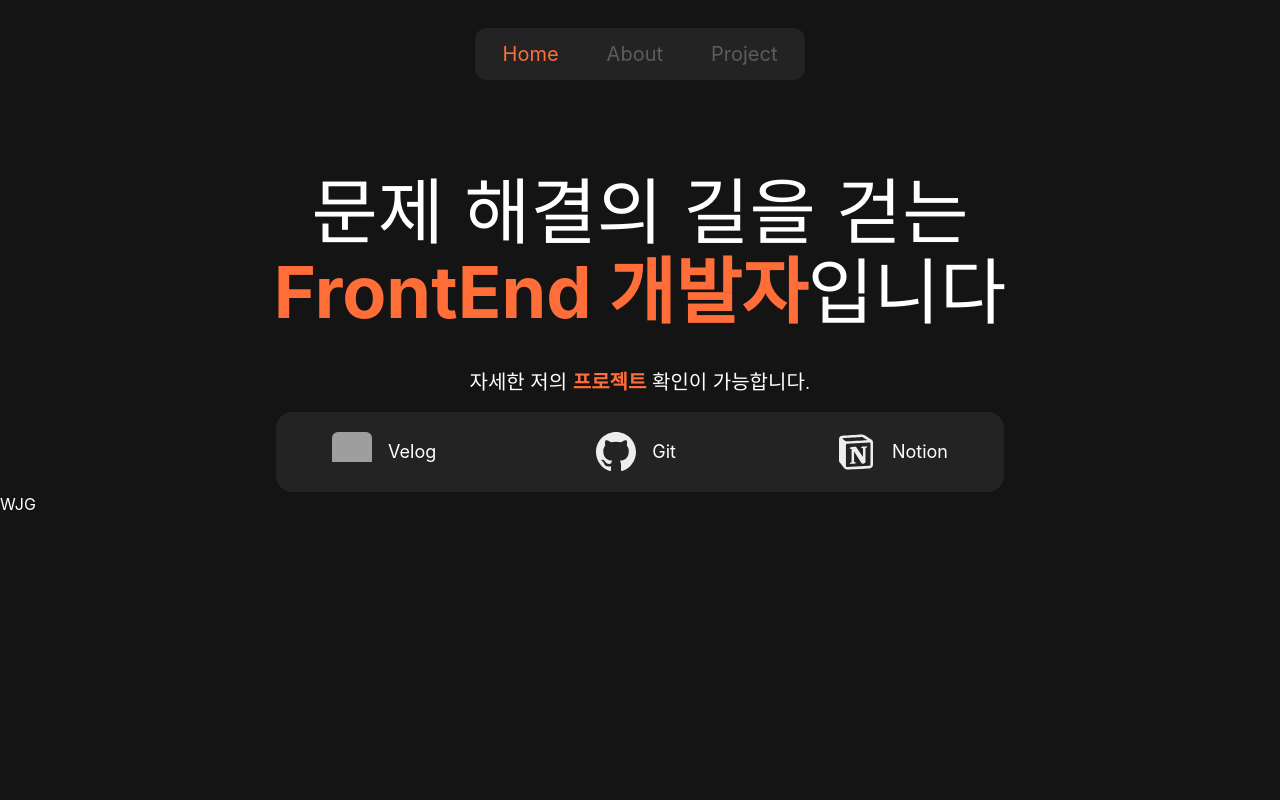
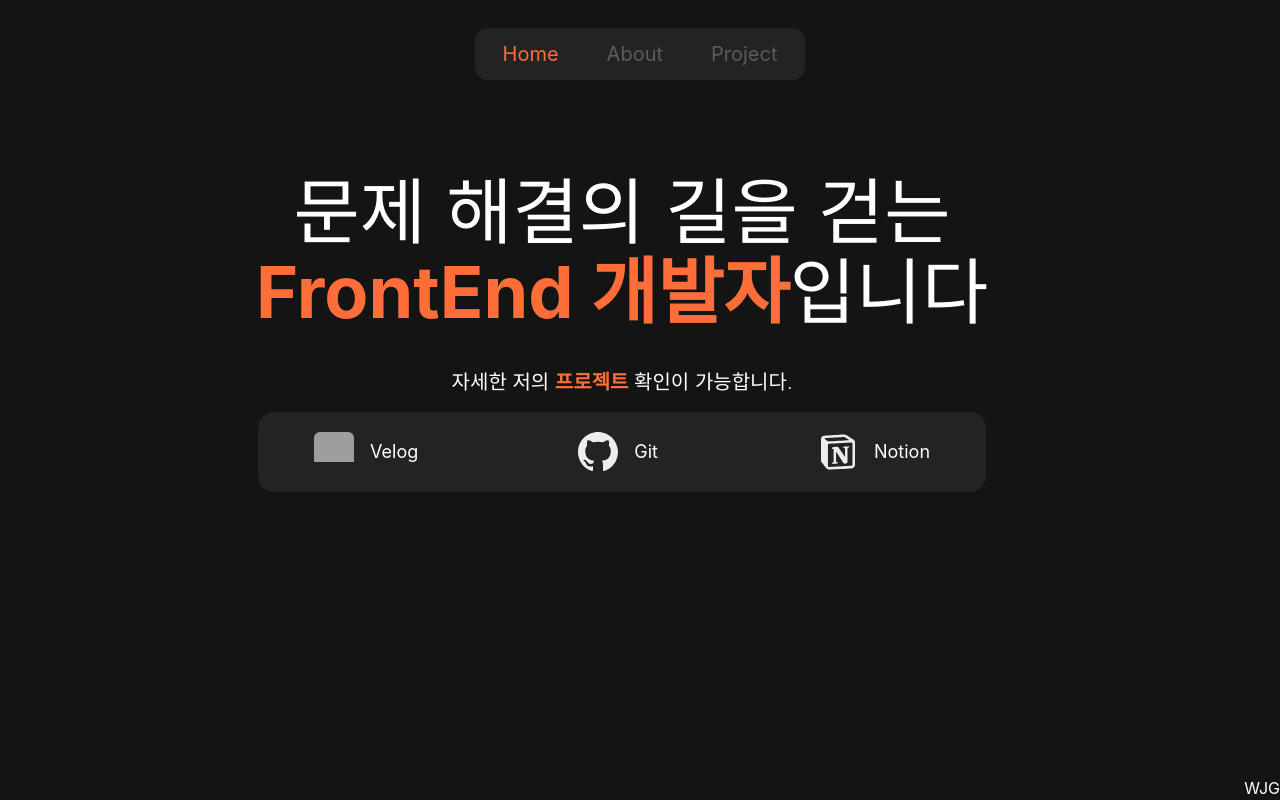
Before and after one commit to dnwnsrb11/WJG-my-portfolio, a Next.js app: page / in a window 1280 px wide. Built offline with nearby package versions, Linux system fonts and the light colour scheme; grey boxes are pictures that could not be loaded.

Commit message:
design:푸터 배치 추가

```diff
--- a/src/app/layout.tsx
+++ b/src/app/layout.tsx
@@ -34,12 +34,12 @@ export default function RootLayout({
 }>) {
   return (
     <html lang="ko">
-      <body>
+      <body className="flex min-h-screen">
         <header className="fixed top-7 left-0 right-0 flex justify-center z-10">
           <NavBar />
         </header>
-        <main className="pt-24">{children}</main>
-        <footer>
+        <main className="pt-24 flex-grow">{children}</main>
+        <footer className="mt-auto">
           <div>
             <h1>WJG</h1>
           </div>
```
